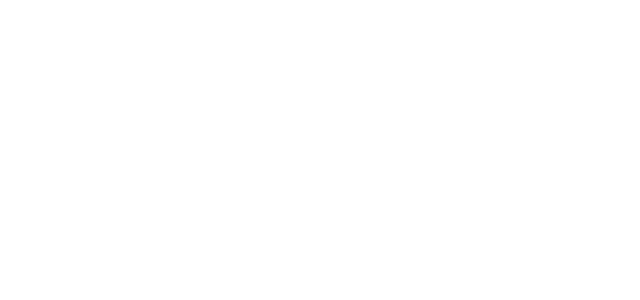
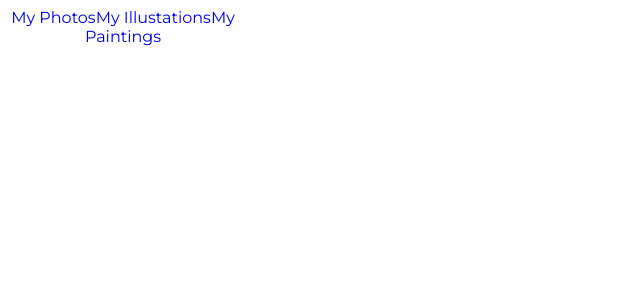
Before and after one commit to EMarnus/React-Functional-Components, a React (Create React App) app in the folder my-app/: page / in a window 1280 px wide. Shown: the top 300 px of the page, without its empty margins (0-640 px from the left). Built offline with nearby package versions, Linux system fonts and the light colour scheme.

Commit message:
sidebar challenge

```diff
--- a/my-app/src/App.js
+++ b/my-app/src/App.js
@@ -1,9 +1,10 @@
 import css from './App.module.css';
+import Sidebar from './components/Sidebar';
 
 function App() {
   return (
     <div className={css.App}>
-      {/* Add your components here */}
+      <Sidebar />
     </div>
   );
 }
--- a/my-app/src/components/Sidebar.js
+++ b/my-app/src/components/Sidebar.js
@@ -0,0 +1,5 @@
+const Sidebar = () => {
+    return <div><a href="#">My Photos</a><a href="#">My Illustations</a><a href="#">My Paintings</a></div>
+};
+
+export default Sidebar;
```
Also changed, not shown: 1 other file (tests, documents, lock files or other folders).
